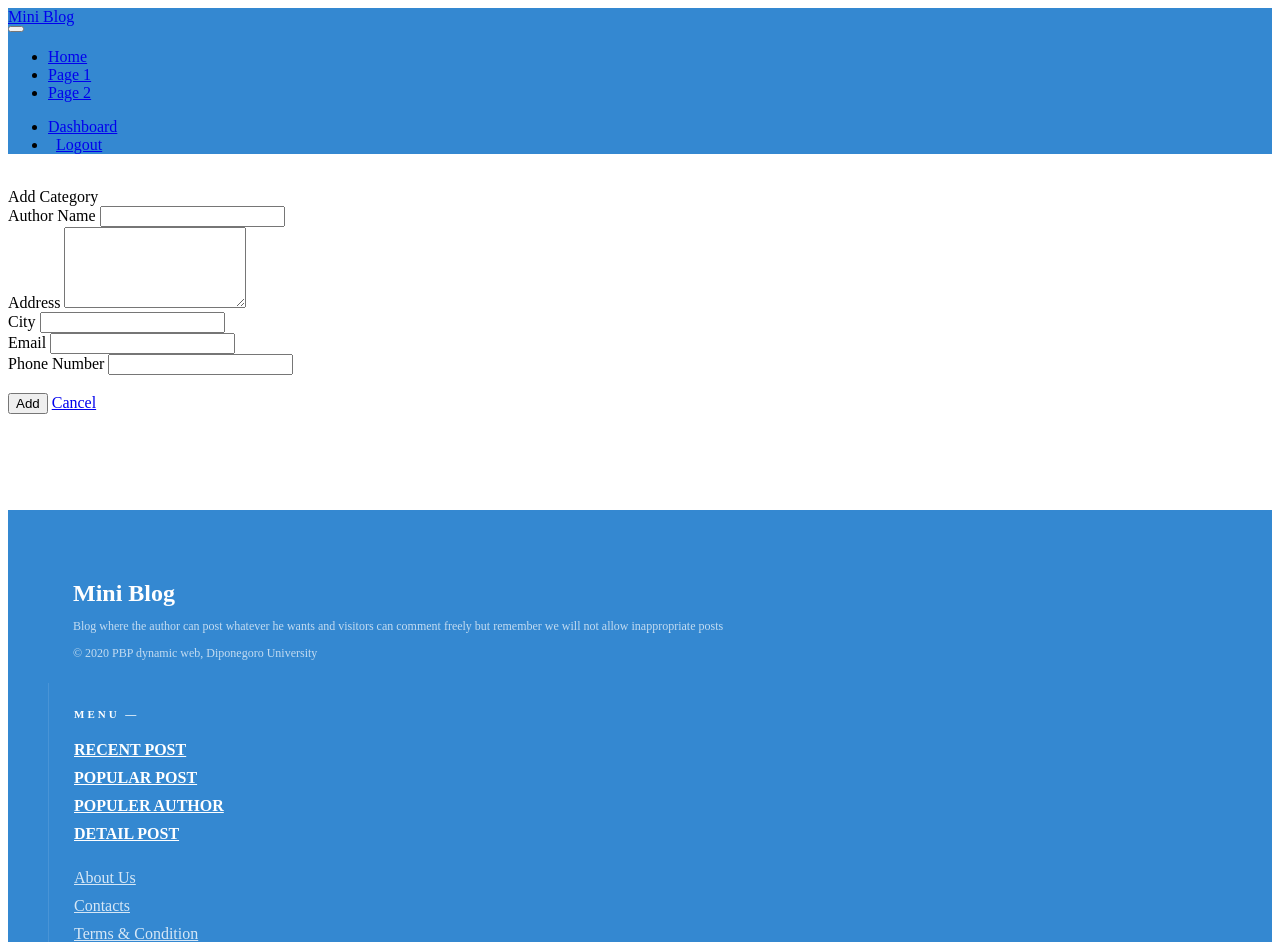
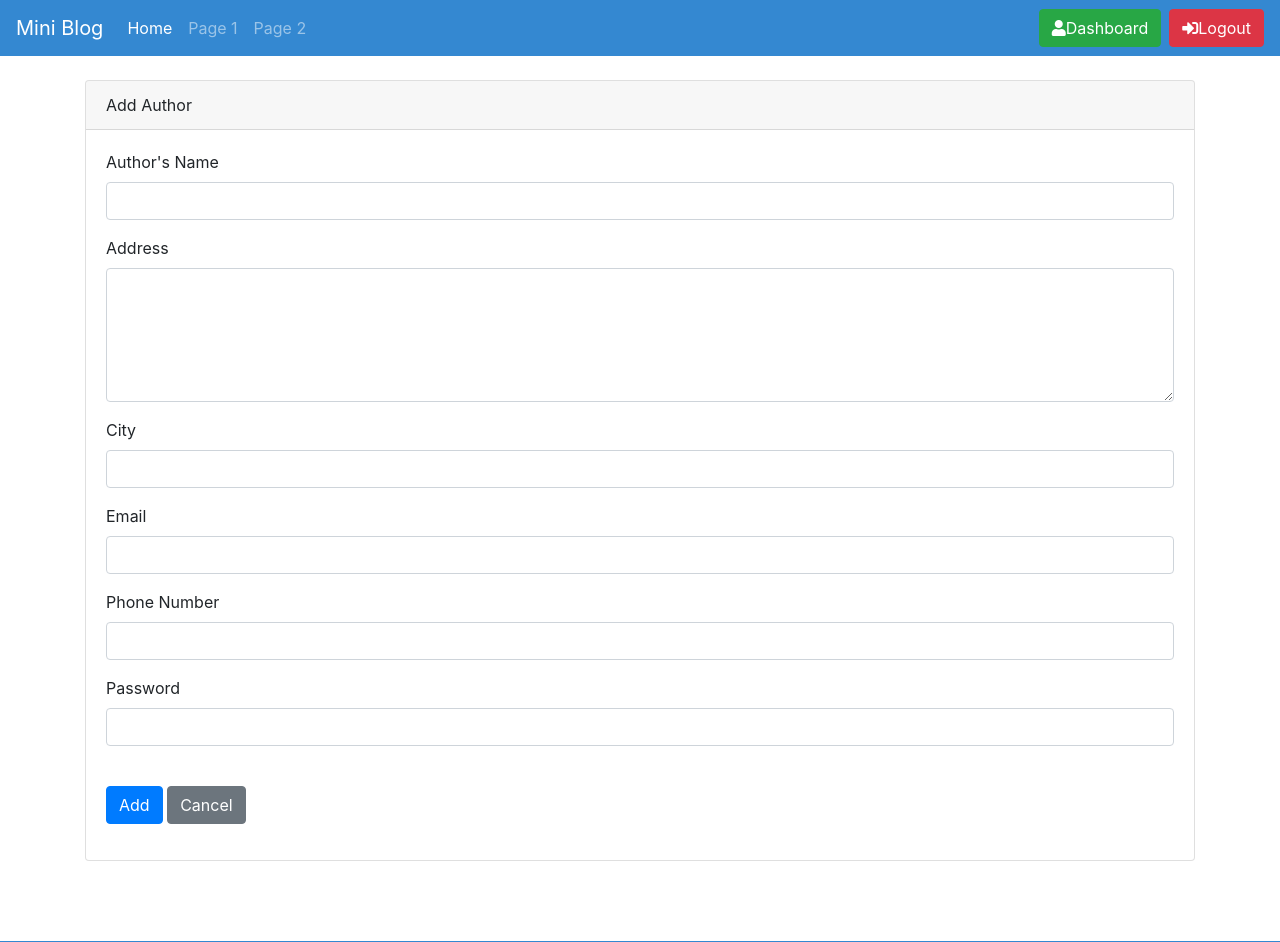
Before and after one commit to lymau/mini-blog-apps, a PHP site: page /admin/add_penulis.php in a window 1280 px wide. Shown: the top 942 px of the page. Run offline with PHP 8.4, Linux system fonts and the light colour scheme; some libraries are stand-ins or nearby versions.

Commit message:
modify css

```diff
--- a/admin/add_penulis.php
+++ b/admin/add_penulis.php
@@ -4,6 +4,7 @@
 
 require_once '../functions/db_login.php';
 include_once '../template/header.html';
+include_once '../template/meta.html';
 
 if (isset($_POST["submit"])) {
     $valid = TRUE;
@@ -68,11 +69,11 @@ if (isset($_POST["submit"])) {
 <br>
 <div class="container">
     <div class=card>
-        <div class="card-header">Add Category</div>
+        <div class="card-header">Add Author</div>
         <div class="card-body">
             <form method="POST" autocomplete="on" action="<?php echo htmlspecialchars($_SERVER["PHP_SELF"]); ?>">
                 <div class="form-group">
-                    <label for="nama">Author Name</label>
+                    <label for="nama">Author's Name</label>
                     <input type="text" class="form-control" id="nama" name="nama">
                     <div class="error"><?php if (isset($error_name)) echo $error_name; ?></div>
                 </div>
@@ -92,9 +93,14 @@ if (isset($_POST["submit"])) {
                     <div class="error"><?php if (isset($error_email)) echo $error_email; ?></div>
                 </div>
 				<div class="form-group">
-                    <label for="nama">Phone Number</label>
-                    <input type="text" class="form-control" id="nama" name="nama">
-                    <div class="error"><?php if (isset($error_name)) echo $error_name; ?></div>
+                    <label for="no_telp">Phone Number</label>
+                    <input type="text" class="form-control" id="no_telp" name="no_telp">
+                    <div class="error"><?php if (isset($error_numphone)) echo $error_numphone; ?></div>
+                </div>
+				<div class="form-group">
+                    <label for="password">Password</label>
+                    <input type="text" class="form-control" id="password" name="password">
+                    <div class="error"><?php if (isset($error_password)) echo $error_password; ?></div>
                 </div>
                 <br>
                 <button type="submit" class="btn btn-primary" name="submit" value="submit">Add</button>
--- a/admin/confirm_delete_penulis.php
+++ b/admin/confirm_delete_penulis.php
@@ -4,6 +4,7 @@
 
 require_once '../functions/db_login.php';
 include_once '../template/header.html';
+include_once '../template/meta.html';
 
 $id = $_GET['id'];
 #asign query
--- a/admin/edit_penulis.php
+++ b/admin/edit_penulis.php
@@ -4,6 +4,7 @@
 
 require_once '../functions/db_login.php';
 include_once '../template/header.html';
+include_once '../template/meta.html';
 
 $id = $_GET['id'];
 
--- a/admin/view_kategori.php
+++ b/admin/view_kategori.php
@@ -10,7 +10,10 @@ include_once '../template/meta.html';
 <!-- Style CSS -->
 <link rel="stylesheet" href="../assets/css/style.css">
 <br>
+<section id="tabel">
 <div class="container">
+<div class="row">
+<div class="col-md-8">
 	<div class="card">
 		<div class="card-header">Category Data</div>
 		<div class="class-body">
@@ -54,4 +57,7 @@ include_once '../template/meta.html';
 		</div>
 	</div>
 </div>
+</div>
+</div>
+</section>
 <?php include('../template/footer.html') ?>
--- a/admin/view_penulis.php
+++ b/admin/view_penulis.php
@@ -4,6 +4,7 @@
 
 require_once '../functions/db_login.php';
 include_once '../template/header.html';
+include_once '../template/meta.html';
 
 ?>
 <!-- Style CSS -->
--- a/assets/css/style.css
+++ b/assets/css/style.css
@@ -49,3 +49,9 @@
 @media (min-width: 768px) {
 	.footer-bs .footer-nav, .footer-bs .footer-social, .footer-bs .footer-ns { border-left:solid 1px rgba(255,255,255,0.10); }
 }
+
+
+.table {
+	text-align: center;
+	font-family: 'Vollkorn';
+}
```
